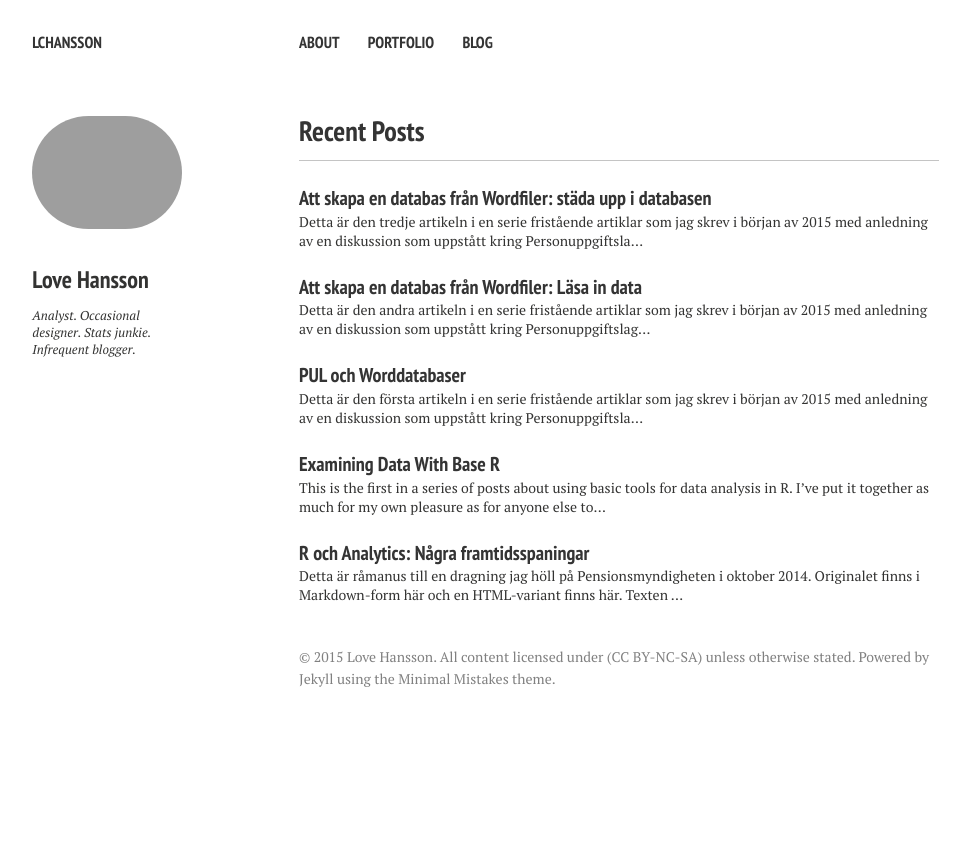
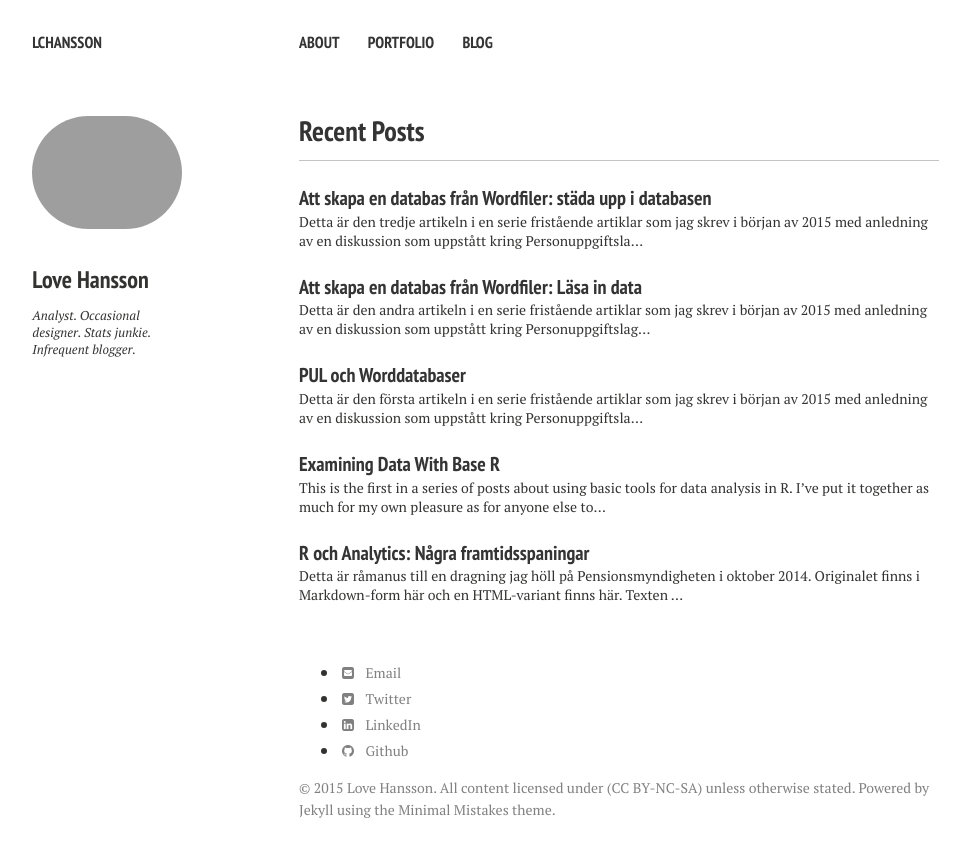
Before and after one commit to LCHansson/LCHansson.github.io, a Jekyll site: the page built from index.md, in a window 1280 px wide. Shown: the top 857 px of the page, without its empty margins (21-981 px from the left). Built offline with Jekyll 4.4.1, drawn with Linux system fonts in a browser that asks for light colours; nearby versions of some CDN libraries.

Commit message:
Add social links to footer!

```diff
--- a/_includes/_footer.html
+++ b/_includes/_footer.html
@@ -12,4 +12,18 @@
 </div><!-- /.google-ads -->
 {% endif %}
 
-<span>&copy; {{ site.time | date: '%Y' }} {{ site.owner.name }}. All content licensed under (<a href="http://creativecommons.org/licenses/by-nc-sa/4.0/">CC BY-NC-SA</a>) unless otherwise stated. Powered by <a href="http://jekyllrb.com">Jekyll</a> using the <a href="http://mademistakes.com/minimal-mistakes/">Minimal Mistakes</a> theme.</span>
+<div class="bottom-buttons">
+    <ul>
+        {% if author.email %}<li><a href="mailto:{{ author.email }}" class="author-social" target="_blank"><i class="fa fa-fw fa-envelope-square"></i> Email</a></li>{% endif %}
+        {% if author.twitter %}<li><a href="http://twitter.com/{{ author.twitter }}" class="author-social" target="_blank"><i class="fa fa-fw fa-twitter-square"></i> Twitter</a></li>{% endif %}
+        {% if author.facebook %}<li><a href="http://facebook.com/{{ author.facebook }}" class="author-social" target="_blank"><i class="fa fa-fw fa-facebook-square"></i> Facebook</a></li>{% endif %}
+        {% if author.google.plus %}<li><a href="http://plus.google.com/+{{ author.google.plus }}" class="author-social" target="_blank"><i class="fa fa-fw fa-google-plus-square"></i> Google+</a></li>{% endif %}
+        {% if author.linkedin %}<li><a href="http://linkedin.com/in/{{ author.linkedin }}" class="author-social" target="_blank"><i class="fa fa-fw fa-linkedin-square"></i> LinkedIn</a></li>{% endif %}
+        {% if author.instagram %}<li><a href="http://instagram.com/{{ author.instagram }}" class="author-social" target="_blank"><i class="fa fa-fw fa-instagram"></i> Instagram</a></li>{% endif %}
+        {% if author.tumblr %}<li><a href="http://{{ author.tumblr }}.tumblr.com" class="author-social" target="_blank"><i class="fa fa-fw fa-tumblr-square"></i> Tumblr</a></li>{% endif %}
+        {% if author.github %}<li><a href="http://github.com/{{ author.github }}" class="author-social" target="_blank"><i class="fa fa-fw fa-github"></i> Github</a></li>{% endif %}
+        {% if author.stackoverflow %}<li><a href="http://stackoverflow.com/users/{{ author.stackoverflow }}" class="author-social" target="_blank"><i class="fa fa-fw fa-stack-overflow"></i> Stackoverflow</a></li>{% endif %}
+    </ul>
+</div>
+
+<span id="footer-copy">&copy; {{ site.time | date: '%Y' }} {{ site.owner.name }}. All content licensed under (<a href="http://creativecommons.org/licenses/by-nc-sa/4.0/">CC BY-NC-SA</a>) unless otherwise stated. Powered by <a href="http://jekyllrb.com">Jekyll</a> using the <a href="http://mademistakes.com/minimal-mistakes/">Minimal Mistakes</a> theme.</span>
```
